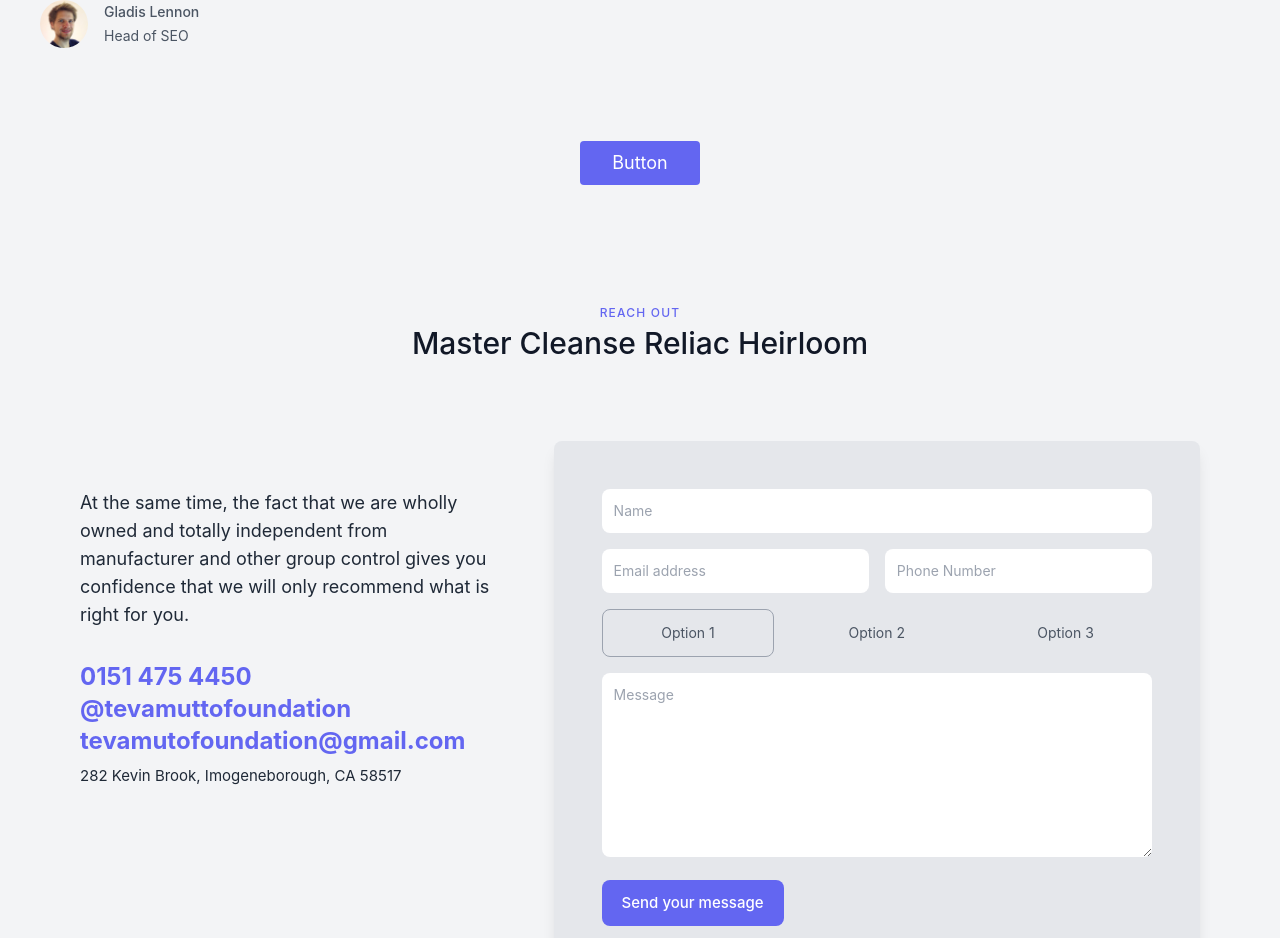
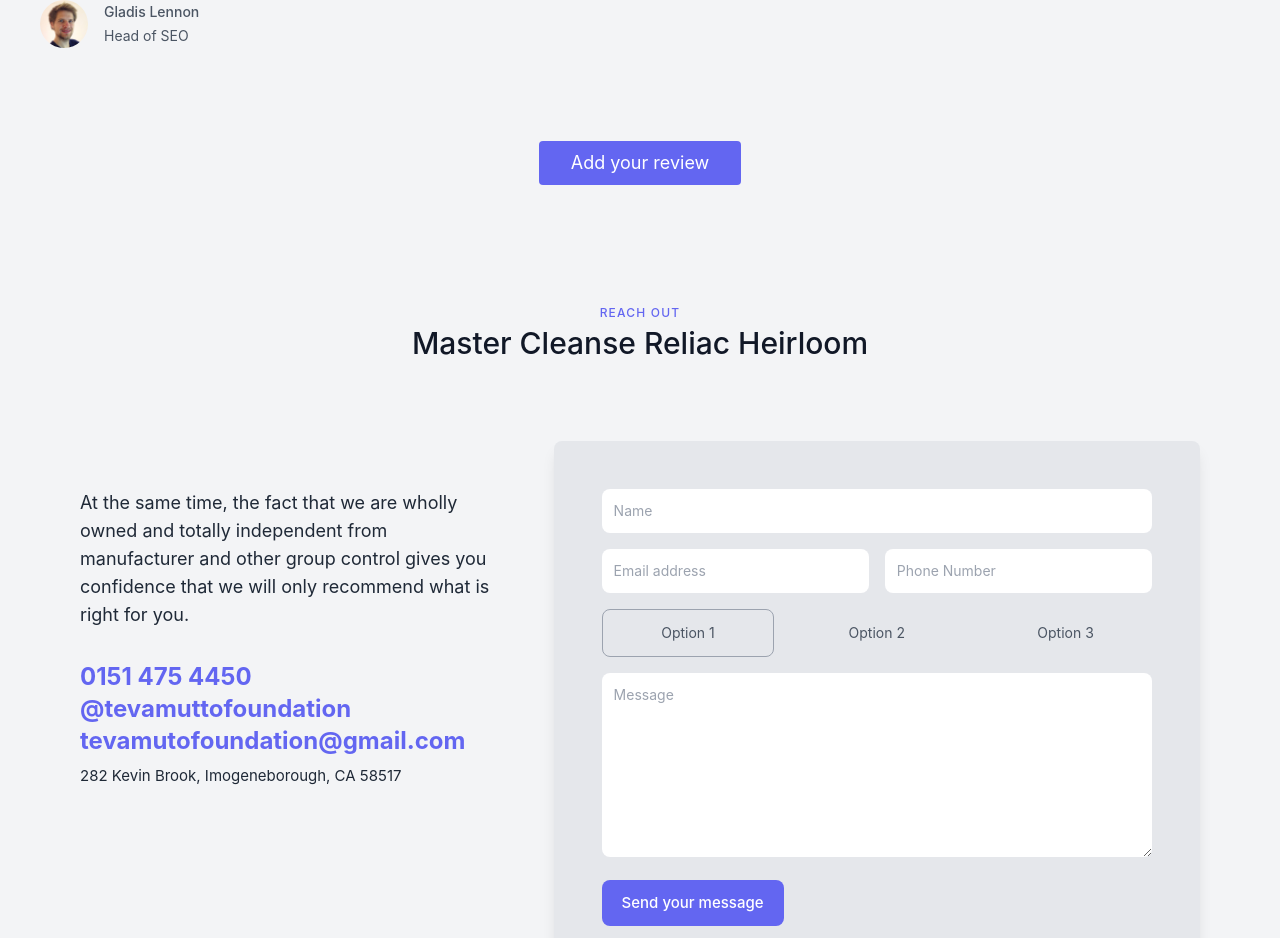
Before and after one commit to hiren-maddara/tevamuto_foundation, a Vue app: page / in a window 1280 px wide. Shown: the part 2675-3613 px from the top of the page. Built offline with nearby package versions, Linux system fonts and the light colour scheme.

Commit message:
update reviews.vue

```diff
--- a/src/components/home/Reviews.vue
+++ b/src/components/home/Reviews.vue
@@ -149,6 +149,6 @@
             </div>
           </div>
         </div>
-        <button class="flex mx-auto mt-16 text-white bg-indigo-500 border-0 py-2 px-8 focus:outline-none hover:bg-indigo-600 rounded text-lg">Button</button>
+        <button class="flex mx-auto mt-16 text-white bg-indigo-500 border-0 py-2 px-8 focus:outline-none hover:bg-indigo-600 rounded text-lg">Add your review</button>
       </section>
 </template>
```
